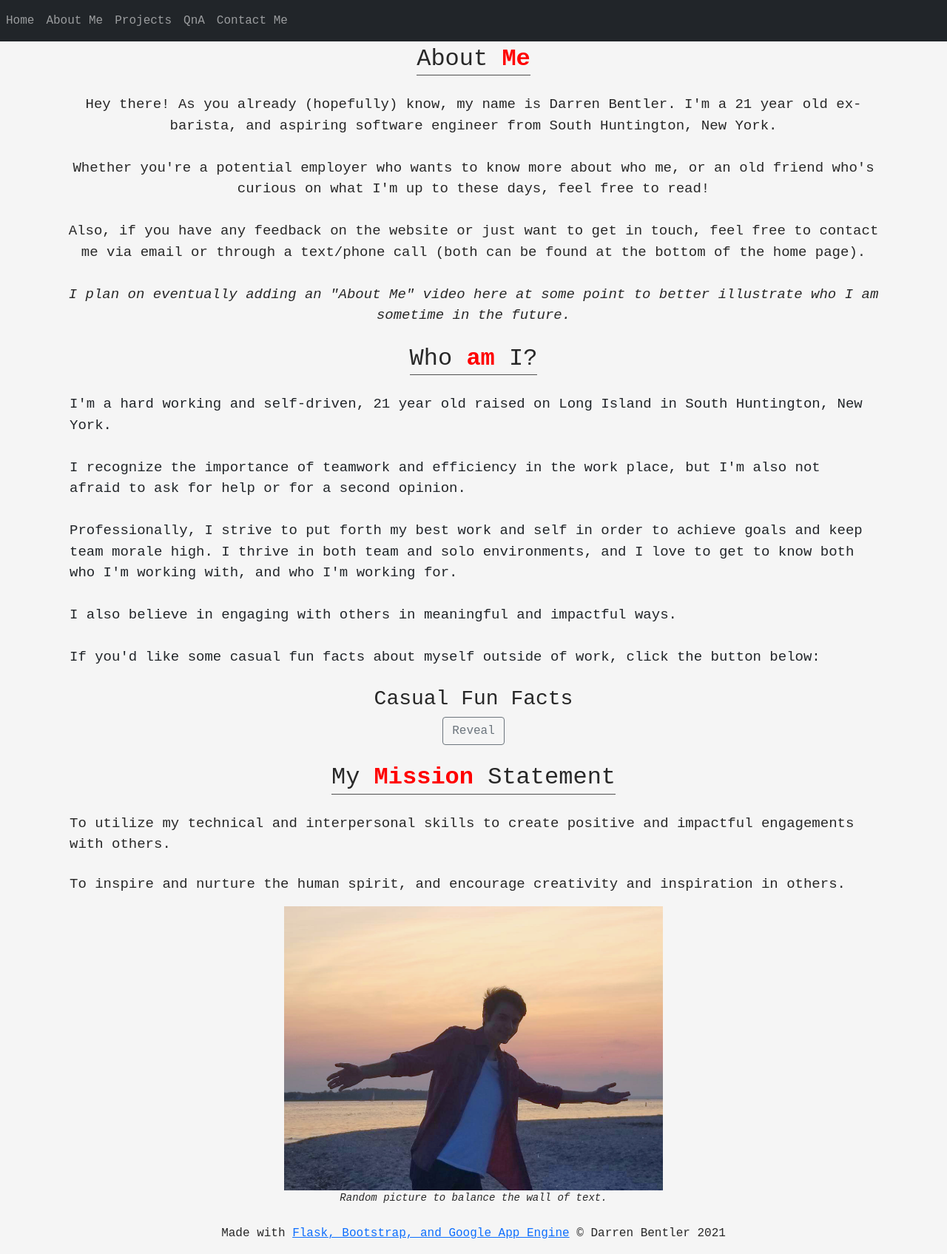
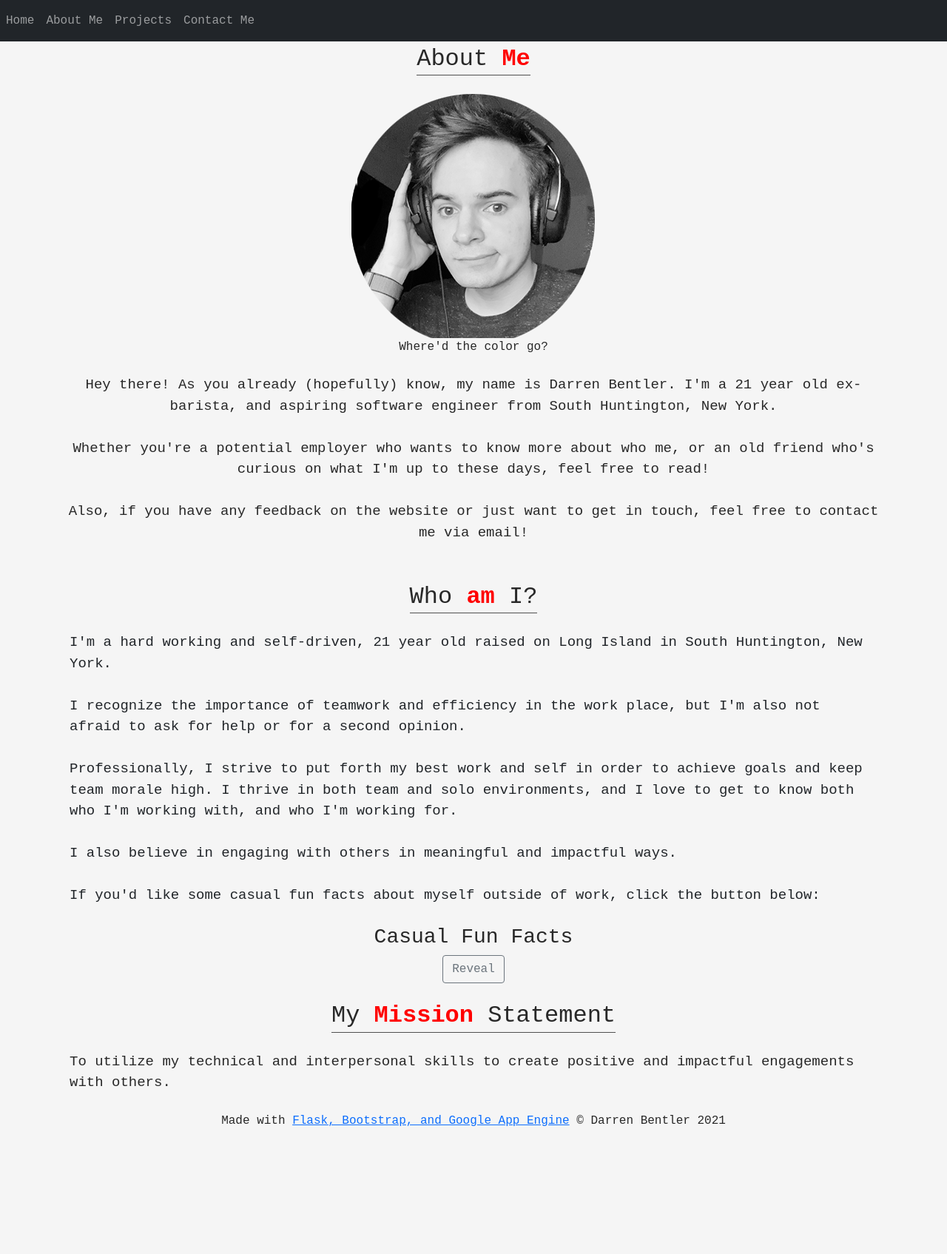
Before and after one commit to dbentler/personalwebsite, a Flask app: page /about in a window 1280 px wide. Shown: the whole page at 74% size. After the commit the page ends 1522 px from the top, so only its background shows below. Run offline with Flask 2, Linux system fonts and the light colour scheme; some libraries are stand-ins or nearby versions.

Commit message:
Removed QnA from navbar. Cleaned up About and Contact pages. Removed number.

```diff
--- a/markdown/about.md
+++ b/markdown/about.md
@@ -1,3 +1 @@
 To utilize my technical and interpersonal skills to create positive and impactful engagements with others.
-
-To inspire and nurture the human spirit, and encourage creativity and inspiration in others.
--- a/static/css/template.css
+++ b/static/css/template.css
@@ -153,3 +153,22 @@ h2 {
     color: #282828;
     font-size: 19px;
 }
+
+.markdown blockquote {
+    background: #F5F5F5;
+    border-left: 10px solid #ccc;
+    margin: 1.5em 10px;
+    padding: 0.5em 10px;
+    quotes: "\201C""\201D""\2018""\2019";
+  }
+  .mardown blockquote:before {
+    color: #ccc;
+    content: open-quote;
+    font-size: 4em;
+    line-height: 0.1em;
+    margin-right: 0.25em;
+    vertical-align: -0.4em;
+  }
+  .mardown blockquote p {
+    display: inline;
+  }
--- a/templates/about.html
+++ b/templates/about.html
@@ -15,15 +15,18 @@
                 </span>
             </h2>
         </div>
+        <div class="container spacer-25px">
+            <image src="{{ url_for('static', filename='img/profile_pic.png') }}" class="center">
+                <p class="center-text">Where'd the color go?</p>
+        </div>
         <!--About Me Text-->
         <div class="container center-text spacer-25px">
             <p style="font-size: 19px;">
                 Hey there! As you already (hopefully) know, my name is Darren Bentler. I'm a 21 year old ex-barista, and aspiring software engineer from South Huntington, New York. <br><br>
 
                 Whether you're a potential employer who wants to know more about who me, or an old friend who's curious on what I'm up to these days, feel free to read! <br> <br>
-                Also, if you have any feedback on the website or just want to get in touch, feel free to contact me via email or through a text/phone call (both can be found at the bottom of the home page). <br> <br>
+                Also, if you have any feedback on the website or just want to get in touch, feel free to contact me via email! <br> <br>
 
-                <i>I plan on eventually adding an "About Me" video here at some point to better illustrate who I am sometime in the future.</i>
             </p>
         </div>
         <!--Who am I-->
@@ -54,7 +57,6 @@
                             <ul style="font-size: 19px;">
                                 <li>My favorite color is <strong style="color: red;">red</strong>.</li>
                                 <li>I used to be a Barista. My favorite coffee blend is currently Starbuck Reserve's "Whiskey Barrel Aged Cold Brew".</li>
-                                <li>Despite getting into it late, I'm a big fan of the MCU. From the MCU, my favorite character is Tony Stark/Iron Man.</li>
                                 <li>I like rock climbing, but I'm pretty bad at it. I can barely do a V3.</li>
                             </ul>
                             <div class="container center-text">
@@ -62,9 +64,8 @@
                                 <p style="font-size: 14px;"><i>Wow, look at me go. Little do you know it's actually a V1!</i></p>
                             </div>
                             <ul style="font-size: 19px;">
-                                <li>Despite being a Tony Stark/Iron Man fan, my favorite MCU movie is "Guardians of the Galaxy".</li>
                                 <li>I wanted to be an astronomer when I was little since space fascinated me so much back then. It still fascinates me today.</li>
-                                <li>I'm plagued with the "finding a new song and listening to it on repeat until you get sick of it" disease, which sucks because I wanted to put my favorite song here.</li>
+                                <li>I'm cursed with "Listen to a song until you're sick of it", so my favorite song changes quite frequently.</li>
                                 <li>I have a pet rabbit named Lucy! At the time of writing this, she's currently 4 years old.</li>
                             </ul>
                             <div class="container center-text">
@@ -72,9 +73,8 @@
                                 <p><i>Obligatory picture of Lucy.</i></p>
                             </div>
                             <ul style="font-size: 19px;">
-                                <li>When it comes to nerd stuff (well, besides the MCU), I'm a huge fan of the Halo universe.</li>
-                                <li>The first program I ever wrote was basically a backdoor to a Minecraft server.</li>
-                                <li>Friends would review me as: "A more tame Michael Reeves", "Like a stupid Tony Stark", and "I don't want to say anything for you to put up on your stupid website, Darren".</li>
+                                <li>I geek out on the expanded Halo universe, owned by Microsoft and managed by 343 Industries.</li>
+                                <li>I can't dance.</li>
                             </ul>
                             <p style="font-size: 19px;">
                             And that's the end of that! Let's continue to the mission statement...
@@ -97,13 +97,6 @@
                 {{ text|markdown }}
             </div>
             <!--Modern Day-->
-            <div class="container center-text">
-                <img src="{{ url_for('static', filename='img/me_beach.JPG')}}" style="width: auto; max-width: 512px; height: auto; max-height: 384px; position: relative;">
-                <p style="font-size: 14px;"><i>Random picture to balance the wall of text.</i></p>
-            </div>
-        </div>
-        <div class="container spacer-25px">
-
         </div>
         <!--Youtube video container. Copy and pasted embeded source when video is ready-->
         <div class="container spacer-25px">
--- a/templates/template.html
+++ b/templates/template.html
@@ -31,9 +31,6 @@
                         <a class="nav-link" href="/projects">Projects</a>
                     </li>
                     <li class="nav-item">
-                        <a class="nav-link" href="/qna">QnA</a>
-                    </li>
-                    <li class="nav-item">
                         <a class="nav-link" href="/contact">Contact Me</a>
                     </li>
                 </ul>
```
Also changed, not shown: templates/contact.html (+9 -4 lines), templates/home.html (+12 -20 lines), static/img/atilan.jpeg (added), static/img/linkedin.png (added).
